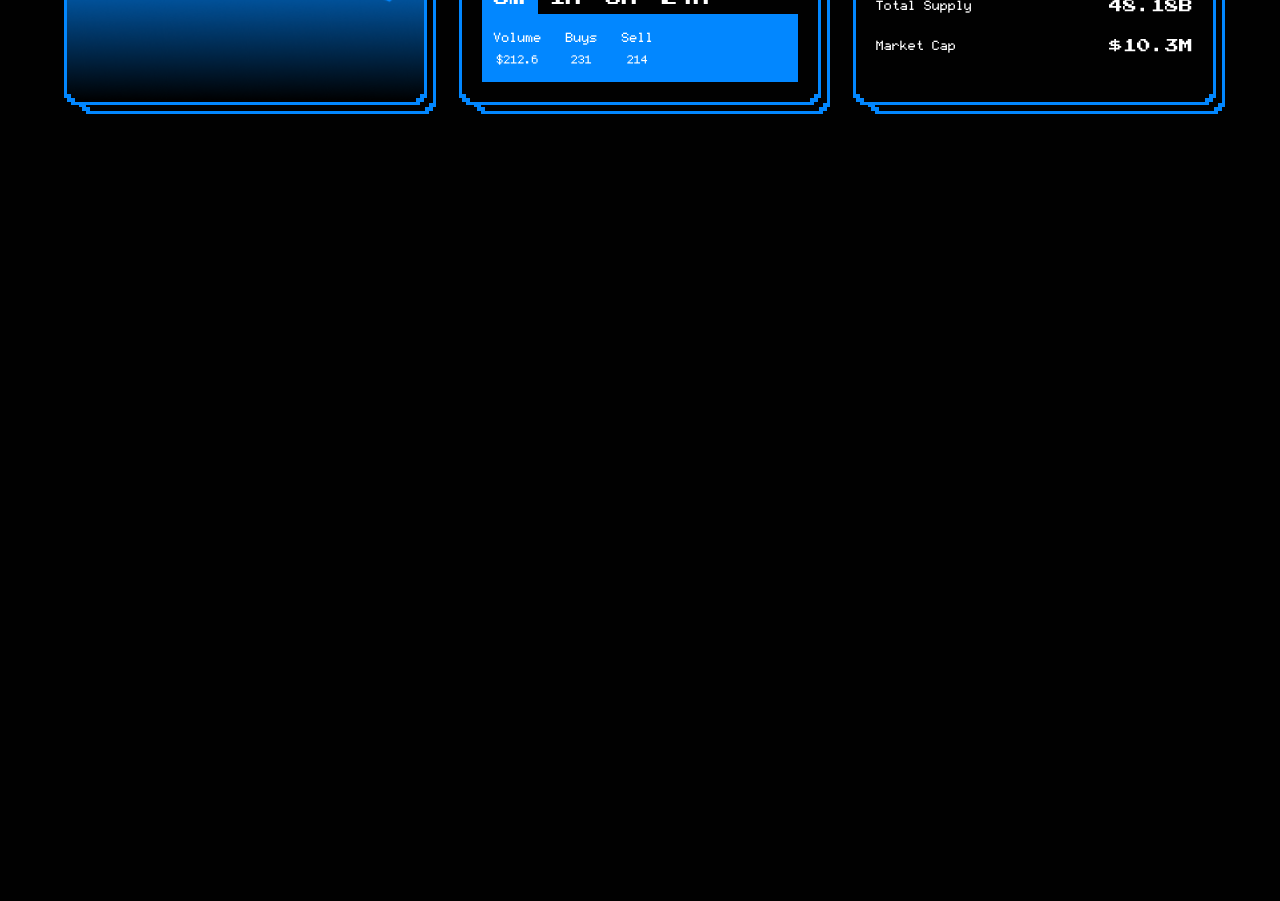
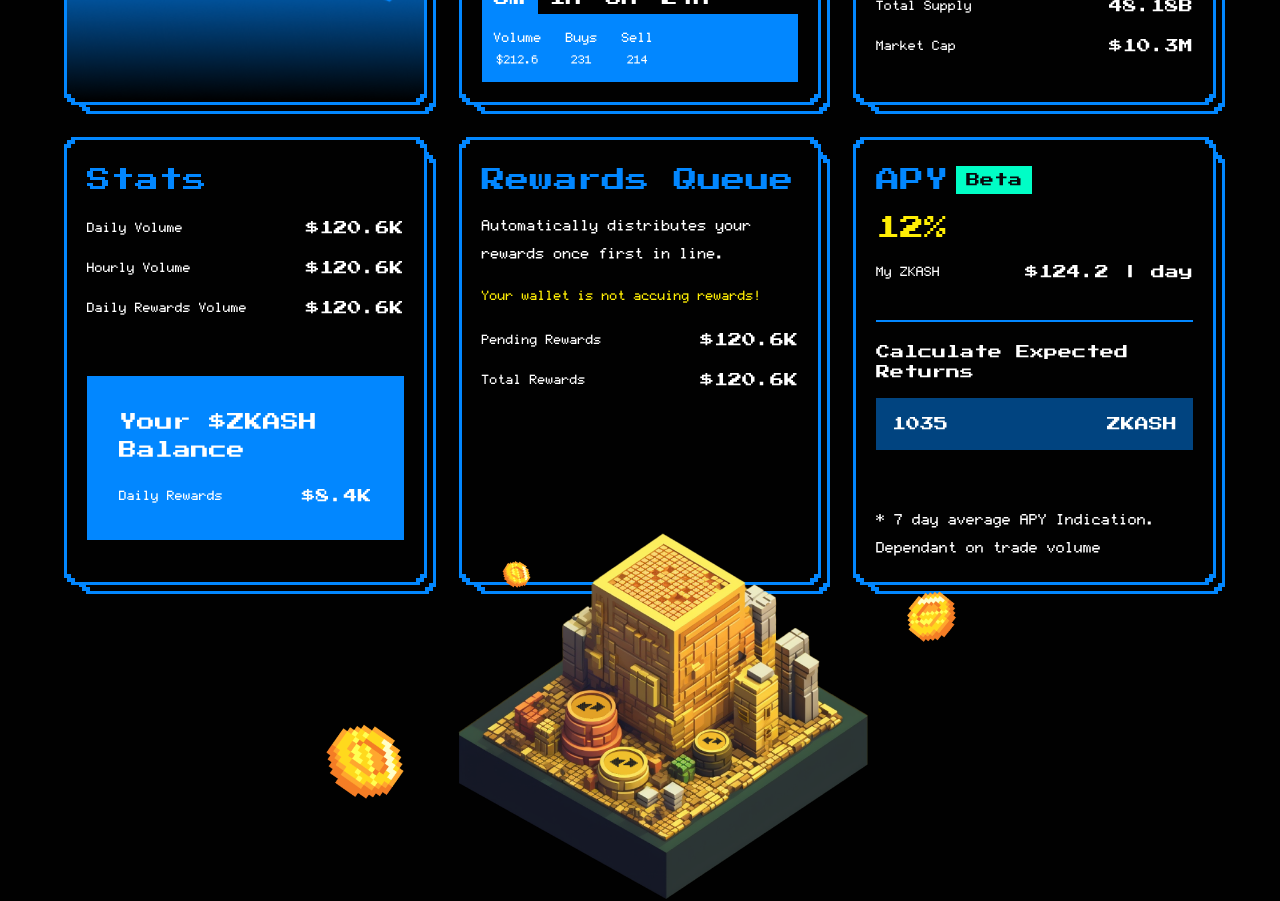
Before and after one commit to sikander-afzaal/zkash, a React (Vite) app: page /token in a window 1280 px wide. Shown: the part 520-1421 px from the top of the page. Before the commit the page ends 800 px from the top, so only its background shows below. Built offline with nearby package versions, Linux system fonts and the light colour scheme.

Commit message:
all done

```diff
--- a/index.html
+++ b/index.html
@@ -2,9 +2,9 @@
 <html lang="en">
   <head>
     <meta charset="UTF-8" />
-    <link rel="icon" type="image/svg+xml" href="/vite.svg" />
+    <link rel="icon" type="image/svg+xml" href="/ico.png" />
     <meta name="viewport" content="width=device-width, initial-scale=1.0" />
-    <title>Vite + React</title>
+    <title>ZKASH</title>
   </head>
   <body>
     <div id="root"></div>
--- /dev/null
+++ b/src/components/BlueBoxLayout.jsx
@@ -0,0 +1,54 @@
+const BlueBoxLayout = ({ children }) => {
+  return (
+    <div className="flex h-full justify-start items-start flex-col gap-4 relative border-[3px] border-solid border-aspidBlue w-full pt-6 bg-dark">
+      {/* //top left ------------- */}
+      <div className="bg-dark w-2 h-1 absolute -top-1 -left-1"></div>
+      <div className="bg-dark w-1 h-1 absolute top-0 -left-1"></div>
+      <div className="bg-aspidBlue w-1 h-1 absolute top-1 left-0"></div>
+      <div className="bg-aspidBlue w-1 h-1 absolute top-0 left-0"></div>
+      <div className="bg-aspidBlue w-1 h-1 absolute top-0 left-1"></div>
+      {/* //bottom left ----------------------- */}
+      <div className="bg-dark w-2 h-1 absolute -bottom-1 -left-1"></div>
+      <div className="bg-dark w-1 h-1 absolute bottom-0 -left-1"></div>
+      <div className="bg-aspidBlue w-1 h-1 absolute bottom-1 left-0"></div>
+      <div className="bg-aspidBlue w-1 h-1 absolute bottom-0 left-0"></div>
+      <div className="bg-aspidBlue w-1 h-1 absolute bottom-0 left-1"></div>
+      {/* //top right ----------------------- */}
+      <div className="bg-dark w-2 h-1 absolute -top-1 -right-1"></div>
+      <div className="bg-dark w-1 h-1 absolute top-0 -right-1"></div>
+      <div className="bg-aspidBlue w-1 h-1 absolute top-1 right-0"></div>
+      <div className="bg-aspidBlue w-1 h-1 absolute top-0 right-0"></div>
+      <div className="bg-aspidBlue w-1 h-1 absolute top-0 right-1"></div>
+      {/* //bottom right ----------------------- */}
+      <div className="bg-dark w-2 h-1 absolute -bottom-1 -right-1"></div>
+      <div className="bg-dark w-1 h-1 absolute bottom-0 -right-1"></div>
+      <div className="bg-aspidBlue w-1 h-1 absolute bottom-1 right-0"></div>
+      <div className="bg-aspidBlue w-1 h-1 absolute bottom-0 right-0"></div>
+      <div className="bg-aspidBlue w-1 h-1 absolute bottom-0 right-1"></div>
+      {/* //offset border ----------------------- */}
+      <div className="w-full bg-dark absolute -bottom-3 -right-3 h-full border-solid border-[3px] border-aspidBlue -z-10">
+        {/* //bottom left ----------------------- */}
+        <div className="bg-dark w-2 h-1 absolute -bottom-1 -left-1"></div>
+        <div className="bg-dark w-1 h-1 absolute bottom-0 -left-1"></div>
+        <div className="bg-aspidBlue w-1 h-1 absolute bottom-1 left-0"></div>
+        <div className="bg-aspidBlue w-1 h-1 absolute bottom-0 left-0"></div>
+        <div className="bg-aspidBlue w-1 h-1 absolute bottom-0 left-1"></div>
+        {/* //top right ----------------------- */}
+        <div className="bg-dark w-2 h-1 absolute -top-1 -right-1"></div>
+        <div className="bg-dark w-1 h-1 absolute top-0 -right-1"></div>
+        <div className="bg-aspidBlue w-1 h-1 absolute top-1 right-0"></div>
+        <div className="bg-aspidBlue w-1 h-1 absolute top-0 right-0"></div>
+        <div className="bg-aspidBlue w-1 h-1 absolute top-0 right-1"></div>
+        {/* //bottom right ----------------------- */}
+        <div className="bg-dark w-2 h-1 absolute -bottom-1 -right-1"></div>
+        <div className="bg-dark w-1 h-1 absolute bottom-0 -right-1"></div>
+        <div className="bg-aspidBlue w-1 h-1 absolute bottom-1 right-0"></div>
+        <div className="bg-aspidBlue w-1 h-1 absolute bottom-0 right-0"></div>
+        <div className="bg-aspidBlue w-1 h-1 absolute bottom-0 right-1"></div>
+      </div>
+      {children}
+    </div>
+  );
+};
+
+export default BlueBoxLayout;
--- a/src/pages/Token/Index.jsx
+++ b/src/pages/Token/Index.jsx
@@ -4,7 +4,7 @@ import Button from "../../components/Button";
 const Token = () => {
   const { pathname } = useLocation();
   return (
-    <div className="wrapper mt-[160px] xl:mt-[200px]">
+    <div className="wrapper mt-[160px] pb-20 xl:mt-[200px]">
       <div className="contain flex-col gap-10 justify-center items-center">
         <div className="flex sm:flex-row flex-col w-full justify-center items-center gap-7">
           <Link to={"/token"} className="w-full sm:w-auto">
--- a/src/pages/Token/Overview.jsx
+++ b/src/pages/Token/Overview.jsx
@@ -1,10 +1,16 @@
 import { useState } from "react";
+import BlueBoxLayout from "../../components/BlueBoxLayout";
 
 const Overview = () => {
   const [time, setTime] = useState(5);
   return (
-    <div className="grid grid-cols-1 lg:grid-cols-2 xl:grid-cols-3 w-full gap-8">
-      <TokenBox>
+    <div className="grid grid-cols-1 lg:grid-cols-2 xl:grid-cols-3 w-full gap-12 sm:gap-8 relative">
+      <img
+        src="/landing-hero.png"
+        className="object-contain md:block hidden top-full -translate-y-[3%] xl:-translate-y-[14%] left-1/2 -translate-x-1/2 max-w-[650px] absolute z-30"
+        alt=""
+      />
+      <BlueBoxLayout>
         <h3 className="text-aspidBlue px-5 text-xl sm:text-2xl">
           Reward Token
         </h3>
@@ -36,8 +42,8 @@ const Overview = () => {
           className="w-full h-[172px] object-cover mt-4"
           alt=""
         />
-      </TokenBox>
-      <TokenBox>
+      </BlueBoxLayout>
+      <BlueBoxLayout>
         <h3 className="text-aspidBlue px-5 text-xl sm:text-2xl">$ZKASH</h3>
         <p className="text-white sm:text-base text-xs px-5">
           $0.00057270 <span className="text-success">+20%</span>{" "}
@@ -93,8 +99,8 @@ const Overview = () => {
             </div>
           </div>
         </div>
-      </TokenBox>
-      <TokenBox>
+      </BlueBoxLayout>
+      <BlueBoxLayout>
         <h3 className="text-aspidBlue px-5 text-xl sm:text-2xl">Info</h3>
         <div className="flex justify-start mb-3 sm:mt-3 items-center flex-col gap-4 px-5 w-full">
           <div className="flex justify-between  items-center w-full gap-1">
@@ -118,62 +124,79 @@ const Overview = () => {
             <p className="text-white text-sm">$10.3M</p>
           </div>
         </div>
-      </TokenBox>
+      </BlueBoxLayout>
+      <BlueBoxLayout>
+        <h3 className="text-aspidBlue px-5 text-xl sm:text-2xl">Stats</h3>
+        <div className="flex justify-start mt-1 items-center flex-col gap-4 px-5 w-full">
+          <div className="flex justify-between  items-center w-full gap-1">
+            <p className="text-white font-fifaks">Daily Volume</p>
+            <p className="text-white text-sm">$120.6K</p>
+          </div>
+          <div className="flex justify-between  items-center w-full gap-1">
+            <p className="text-white font-fifaks">Hourly Volume</p>
+            <p className="text-white text-sm">$120.6K</p>
+          </div>
+          <div className="flex justify-between  items-center w-full gap-1">
+            <p className="text-white font-fifaks">Daily Rewards Volume</p>
+            <p className="text-white text-sm">$120.6K</p>
+          </div>
+          <div className="flex p-8 w-full bg-aspidBlue justify-start items-start flex-col gap-5 mt-10 mb-5">
+            <p className="text-lg text-white">Your $ZKASH Balance</p>
+            <div className="flex justify-between  items-center w-full gap-1">
+              <p className="text-white font-fifaks">Daily Rewards</p>
+              <p className="text-white text-sm">$8.4K</p>
+            </div>
+          </div>
+        </div>
+      </BlueBoxLayout>
+      <BlueBoxLayout>
+        <h3 className="text-aspidBlue px-5 text-xl sm:text-2xl">
+          Rewards Queue
+        </h3>
+        <p className="text-lg font-fifaks px-5 text-white">
+          Automatically distributes your rewards once first in line.
+        </p>
+        <p className="font-fifaks px-5 text-primaryYellow">
+          Your wallet is not accuing rewards!
+        </p>
+        <div className="flex justify-start mt-1 mb-5 items-center flex-col gap-4 px-5 w-full">
+          <div className="flex justify-between  items-center w-full gap-1">
+            <p className="text-white font-fifaks">Pending Rewards</p>
+            <p className="text-white text-sm">$120.6K</p>
+          </div>
+          <div className="flex justify-between  items-center w-full gap-1">
+            <p className="text-white font-fifaks">Total Rewards</p>
+            <p className="text-white text-sm">$120.6K</p>
+          </div>
+        </div>
+      </BlueBoxLayout>
+      <BlueBoxLayout>
+        <h3 className="text-aspidBlue flex justify-start items-center gap-2 px-5 text-xl sm:text-2xl">
+          APY{" "}
+          <p className="text-[#08080C] text-sm bg-[#00FEC6] px-[10px] py-1">
+            Beta
+          </p>
+        </h3>
+        <h3 className="text-primaryYellow  px-5 text-xl sm:text-2xl">12%</h3>
+        <div className="flex justify-between  items-center w-full gap-1 px-5">
+          <p className="text-white font-fifaks">My ZKASH</p>
+          <p className="text-white text-sm">$124.2 | day</p>
+        </div>
+        <div className="px-5 w-full mt-5">
+          <div className="flex justify-start items-start w-full pt-5  flex-col gap-4 border-t-2 border-solid border-aspidBlue">
+            <p className="text-white text-sm">Calculate Expected Returns</p>
+            <div className="flex justify-between items-center p-4 bg-aspidBlue bg-opacity-50 w-full">
+              <p className="text-white text-sm">1035</p>
+              <p className="text-white text-sm">ZKASH</p>
+            </div>
+          </div>
+        </div>
+        <p className="px-5 text-white text-lg font-fifaks mb-5 mt-10">
+          * 7 day average APY Indication. Dependant on trade volume
+        </p>
+      </BlueBoxLayout>
     </div>
   );
 };
 
 export default Overview;
-
-const TokenBox = ({ children }) => {
-  return (
-    <div className="flex justify-start items-start flex-col gap-4 relative border-[3px] border-solid border-aspidBlue w-full pt-6 bg-dark">
-      {/* //top left ------------- */}
-      <div className="bg-dark w-2 h-1 absolute -top-1 -left-1"></div>
-      <div className="bg-dark w-1 h-1 absolute top-0 -left-1"></div>
-      <div className="bg-aspidBlue w-1 h-1 absolute top-1 left-0"></div>
-      <div className="bg-aspidBlue w-1 h-1 absolute top-0 left-0"></div>
-      <div className="bg-aspidBlue w-1 h-1 absolute top-0 left-1"></div>
-      {/* //bottom left ----------------------- */}
-      <div className="bg-dark w-2 h-1 absolute -bottom-1 -left-1"></div>
-      <div className="bg-dark w-1 h-1 absolute bottom-0 -left-1"></div>
-      <div className="bg-aspidBlue w-1 h-1 absolute bottom-1 left-0"></div>
-      <div className="bg-aspidBlue w-1 h-1 absolute bottom-0 left-0"></div>
-      <div className="bg-aspidBlue w-1 h-1 absolute bottom-0 left-1"></div>
-      {/* //top right ----------------------- */}
-      <div className="bg-dark w-2 h-1 absolute -top-1 -right-1"></div>
-      <div className="bg-dark w-1 h-1 absolute top-0 -right-1"></div>
-      <div className="bg-aspidBlue w-1 h-1 absolute top-1 right-0"></div>
-      <div className="bg-aspidBlue w-1 h-1 absolute top-0 right-0"></div>
-      <div className="bg-aspidBlue w-1 h-1 absolute top-0 right-1"></div>
-      {/* //bottom right ----------------------- */}
-      <div className="bg-dark w-2 h-1 absolute -bottom-1 -right-1"></div>
-      <div className="bg-dark w-1 h-1 absolute bottom-0 -right-1"></div>
-      <div className="bg-aspidBlue w-1 h-1 absolute bottom-1 right-0"></div>
-      <div className="bg-aspidBlue w-1 h-1 absolute bottom-0 right-0"></div>
-      <div className="bg-aspidBlue w-1 h-1 absolute bottom-0 right-1"></div>
-      {/* //offset border ----------------------- */}
-      <div className="w-full bg-dark absolute -bottom-3 -right-3 h-full border-solid border-[3px] border-aspidBlue -z-10">
-        {/* //bottom left ----------------------- */}
-        <div className="bg-dark w-2 h-1 absolute -bottom-1 -left-1"></div>
-        <div className="bg-dark w-1 h-1 absolute bottom-0 -left-1"></div>
-        <div className="bg-aspidBlue w-1 h-1 absolute bottom-1 left-0"></div>
-        <div className="bg-aspidBlue w-1 h-1 absolute bottom-0 left-0"></div>
-        <div className="bg-aspidBlue w-1 h-1 absolute bottom-0 left-1"></div>
-        {/* //top right ----------------------- */}
-        <div className="bg-dark w-2 h-1 absolute -top-1 -right-1"></div>
-        <div className="bg-dark w-1 h-1 absolute top-0 -right-1"></div>
-        <div className="bg-aspidBlue w-1 h-1 absolute top-1 right-0"></div>
-        <div className="bg-aspidBlue w-1 h-1 absolute top-0 right-0"></div>
-        <div className="bg-aspidBlue w-1 h-1 absolute top-0 right-1"></div>
-        {/* //bottom right ----------------------- */}
-        <div className="bg-dark w-2 h-1 absolute -bottom-1 -right-1"></div>
-        <div className="bg-dark w-1 h-1 absolute bottom-0 -right-1"></div>
-        <div className="bg-aspidBlue w-1 h-1 absolute bottom-1 right-0"></div>
-        <div className="bg-aspidBlue w-1 h-1 absolute bottom-0 right-0"></div>
-        <div className="bg-aspidBlue w-1 h-1 absolute bottom-0 right-1"></div>
-      </div>
-      {children}
-    </div>
-  );
-};
--- a/src/pages/Token/Personal.jsx
+++ b/src/pages/Token/Personal.jsx
@@ -1,5 +1,80 @@
+import BlueBoxLayout from "../../components/BlueBoxLayout";
+
 const Personal = () => {
-  return <div>Personal</div>;
+  return (
+    <div className="grid grid-cols-1 lg:grid-cols-[1fr__2fr] w-full gap-12 lg:gap-8 relative">
+      <BlueBoxLayout>
+        <div className="flex justify-between items-center w-full">
+          <h3 className="text-aspidBlue px-5 text-xl 2xl:text-2xl">
+            BSC Airdrop
+          </h3>
+          <img
+            src="/landing-hero.png"
+            className="object-contain xl:block hidden w-[96px]"
+            alt=""
+          />
+        </div>
+        <p className="text-white text-sm px-5 py-1">My airdrop total</p>
+        <div className="flex justify-start mt-1  items-center flex-col gap-4 px-5 w-full">
+          <div className="flex justify-between  items-center w-full gap-1">
+            <p className="text-white font-fifaks">Airdrop 1</p>
+            <p className="text-white text-sm">1664</p>
+          </div>
+          <div className="flex justify-between  items-center w-full gap-1">
+            <p className="text-white font-fifaks">Airdrop 2</p>
+            <p className="text-white text-sm">1664</p>
+          </div>
+          <div className="flex justify-between  items-center w-full gap-1">
+            <p className="text-white font-fifaks">Airdrop 3</p>
+            <p className="text-white text-sm">1664</p>
+          </div>
+          <div className="flex justify-between  items-center w-full gap-1">
+            <p className="text-white text-sm">Total</p>
+            <p className="text-white text-sm">1664</p>
+          </div>
+        </div>
+        <button
+          className={`text-white w-[182px] translate-y-1/2 self-center h-[50px] -mt-4 bg-aspidBlue relative  text-base`}
+        >
+          <span className="bg-dark w-1 aspect-square absolute top-0 left-0"></span>
+          <span className="bg-dark w-1 aspect-square absolute bottom-0 left-0"></span>
+          <span className="bg-dark w-1 aspect-square absolute bottom-0 right-0"></span>
+          <span className="bg-dark w-1 aspect-square absolute top-0 right-0"></span>
+          Readmore
+        </button>
+      </BlueBoxLayout>
+      <BlueBoxLayout>
+        <h3 className="text-aspidBlue px-5 text-xl 2xl:text-2xl">
+          Reward History
+        </h3>
+        <p className="text-white text-xs sm:text-sm px-5 mt-2">
+          Total Rewards:$123312
+        </p>
+        <div className="px-5 w-full mb-5 overflow-x-auto">
+          <div className="bg-aspidBlue bg-opacity-50 min-w-[600px]  w-full flex-col  flex justify-start items-start ">
+            <div className="grid grid-cols-3 w-full gap-2 py-3 px-4 border-b border-solid border-aspidBlue">
+              <p className="text-white text-sm">Date</p>
+              <p className="text-white text-sm">Token</p>
+              <p className="text-white text-sm">Amount (ETH)</p>
+            </div>
+            <RewardTableRow date="12/2/2023" token="1,516,164" amount="12" />
+            <RewardTableRow date="12/2/2023" token="1,516,164" amount="12" />
+            <RewardTableRow date="12/2/2023" token="1,516,164" amount="12" />
+          </div>
+        </div>
+      </BlueBoxLayout>
+    </div>
+  );
 };
 
 export default Personal;
+
+const RewardTableRow = ({ date, token, amount }) => {
+  return (
+    <div className="grid grid-cols-3 w-full gap-2 py-2 px-4 border-b border-solid border-aspidBlue">
+      <p className="text-lg text-white font-fifaks">{date}</p>
+      <p className="text-lg text-white font-fifaks">{token}</p>
+      <p className="text-lg text-white font-fifaks">{amount}</p>
+    </div>
+  );
+};
--- a/src/pages/home/Hero.jsx
+++ b/src/pages/home/Hero.jsx
@@ -10,7 +10,10 @@ const Hero = () => {
           token.
         </h2>
         <div className="flex sm:flex-row flex-col w-full justify-center items-center gap-7">
-          <Button widthFull padding={"sm:w-auto w-full px-6 py-[14px]"}>
+          <Button
+            widthFull
+            padding={"sm:w-auto h-[55px] w-full px-6 py-[14px]"}
+          >
             Buy on zKSync
           </Button>
           <Button inverse widthFull padding={"w-full sm:w-[288px] h-[55px]"}>
```
Also changed, not shown: src/layout/Header.jsx (+8 -5 lines).
